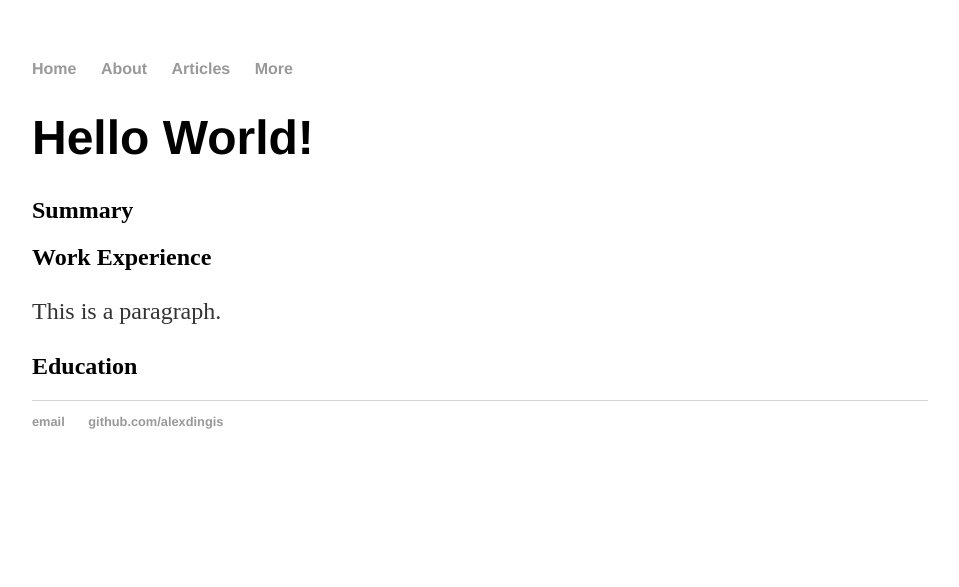
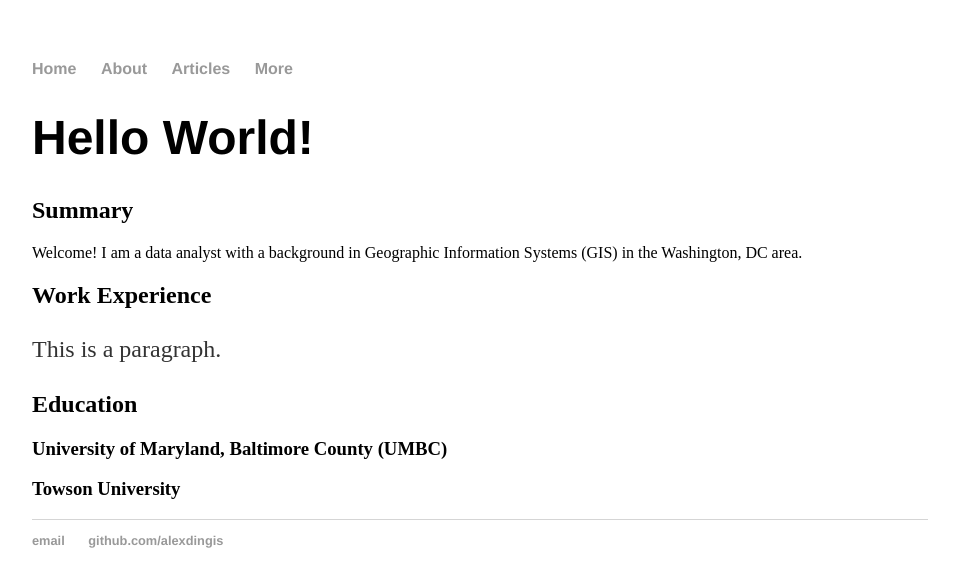
Before and after one commit to alexdingis/alexdingis.github.io, a Jekyll site: the page built from index.html, in a window 1280 px wide. Shown: the top 587 px of the page, without its empty margins (160-1119 px from the left). Built offline with Jekyll 4.4.1, drawn with Linux system fonts in a browser that asks for light colours.

Commit message:
update index.html

```diff
--- a/index.html
+++ b/index.html
@@ -5,7 +5,10 @@ title: Alex Din
 <div class="blurb">
 	<h1>Hello World!</h1>
 	<h2>Summary</h2>
+	Welcome! I am a data analyst with a background in Geographic Information Systems (GIS) in the Washington, DC area.
 	<h2>Work Experience</h2>
 	<p>This is a paragraph.</p>
 	<h2>Education</h2>
+	<h3>University of Maryland, Baltimore County (UMBC)</h3>
+	<h3>Towson University </h>
 </div><!-- /.blurb -->
```
